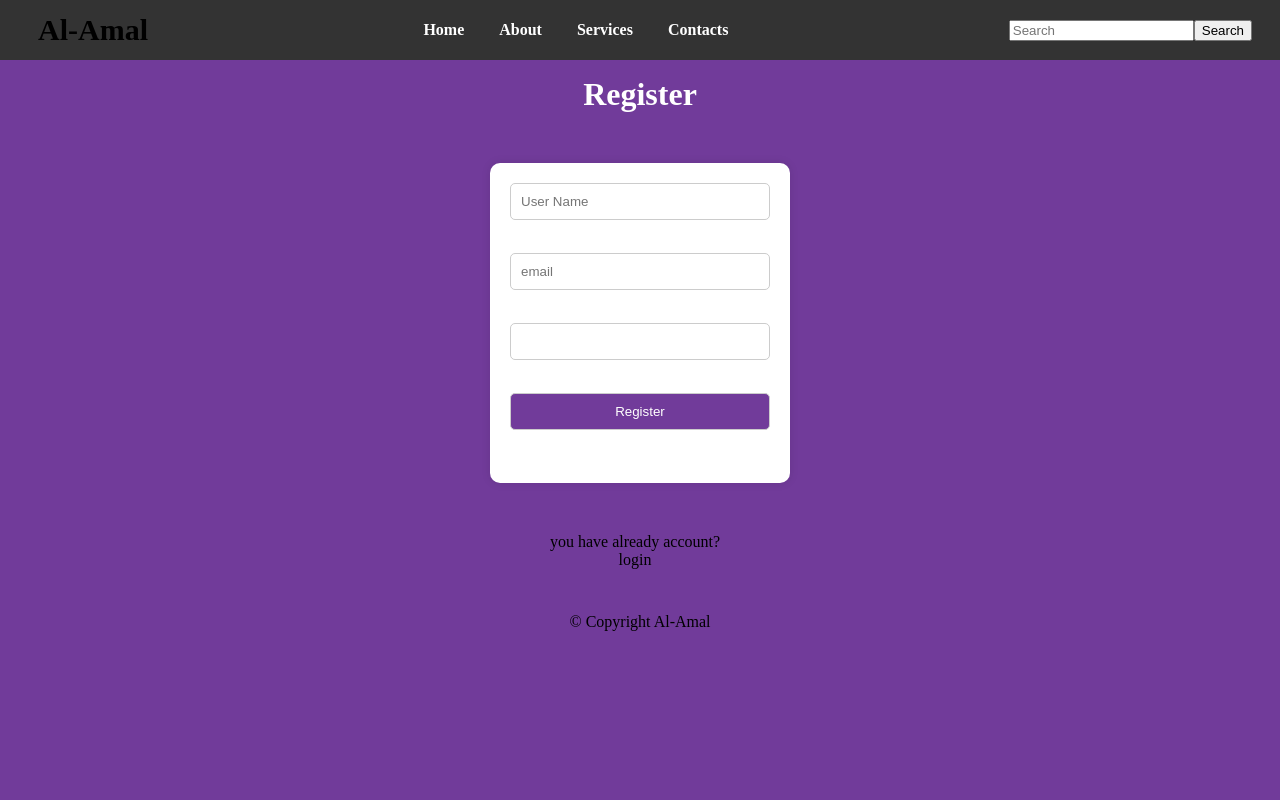
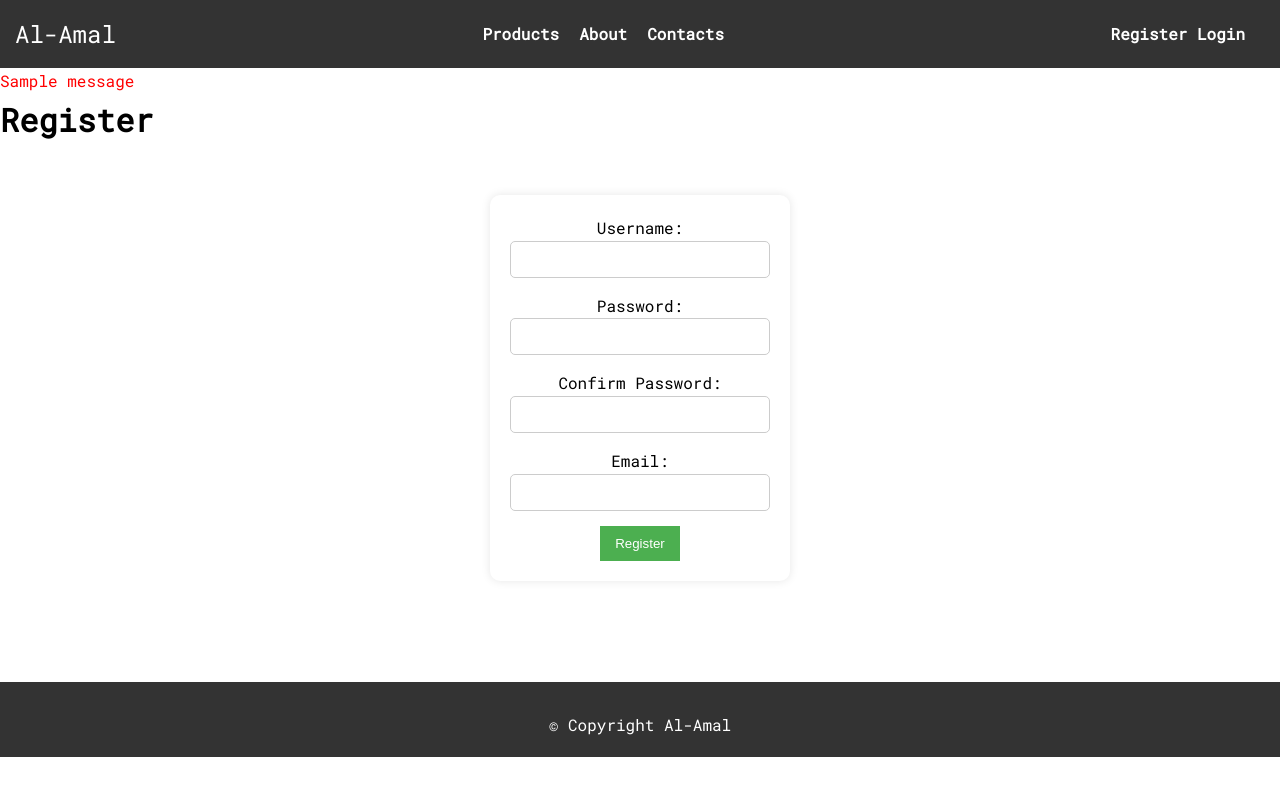
Before and after one commit to AymenRaji/Final_project_01, a Flask app: page /register in a window 1280 px wide. Run offline with Flask 3, Linux system fonts and the light colour scheme; one stand-in notice (Sample message) is shown; some libraries are stand-ins or nearby versions.

Commit message:
styleying part-1

```diff
--- a/app.py
+++ b/app.py
@@ -1,6 +1,7 @@
 # importing
 import flask
 from flask import render_template, request, url_for, flash, redirect, get_flashed_messages, session
+import re
 from flask import jsonify
 from flask_mysqldb import MySQL
 import json
@@ -25,23 +26,73 @@
 # Database pathe
 file_path = "static/database.json"
 
+from flask import flash
 
 class UserRegistration:
     # User class properties
-    def __init__(self, username, password, email):
+   from flask import flash
+
+class UserRegistration:
+    # User class properties
+    def __init__(self, username, password, confirm_password, email):
         self.username = username
         self.password = password
+        self.confirm_password = confirm_password
         self.email = email
-    # User class method,
+
+    # User class method
     def register_user(self):
+        # Validate username uniqueness
+        if not self.is_username_unique():
+            flash("Username already exists. Please choose a different username.", "error")
+            redirect(url_for("register"))
+
+
+
+        # Validate email uniqueness and format
+        if not self.is_email_valid():
+            flash("Invalid email format or email already exists. Please provide a valid and unique email.", "error")
+            redirect(url_for("register"))
+
+
+        # Validate password confirmation
+        if not self.is_password_confirmed():
+            flash("Passwords do not match. Please make sure your passwords match.", "error")
+            redirect(url_for("register"))
+
+        # If all validations pass, proceed with registration
         cur = mysql.connection.cursor()
         date = datetime.now()
-        # Using the $s as aplace holder becasue of the qoutes can make incorect selecting, so I can add the new user in the mysqldb in the users table
-        cur.execute("insert into users (username, password, email, date) values (%s, %s, %s, %s)",
+        # Using %s as a placeholder to prevent SQL injection
+        cur.execute("INSERT INTO users (username, password, email, date) VALUES (%s, %s, %s, %s)",
                     (self.username, self.password, self.email, date))
         mysql.connection.commit()
         cur.close()
-        print("Registration successful")
+        flash("Registration successful!", "success")
+        redirect(url_for("login"))
+    def is_username_unique(self):
+        # Check if the username is unique in the database
+        cur = mysql.connection.cursor()
+        cur.execute("SELECT * FROM users WHERE username = %s", (self.username,))
+        result = cur.fetchone()
+        cur.close()
+        return result is None
+
+    def is_email_valid(self):
+        # Validate email format and uniqueness
+        if not re.match(r"[^@]+@[^@]+\.[^@]+", self.email):
+            return False
+
+        cur = mysql.connection.cursor()
+        cur.execute("SELECT * FROM users WHERE email = %s", (self.email,))
+        result = cur.fetchone()
+        cur.close()
+        return result is None
+
+    def is_password_confirmed(self):
+        # Check if the password matches the confirmed password
+        return self.password == self.confirm_password
+
 
 
 class UserLogin:
@@ -58,8 +109,10 @@
             session['username'] = user[0]
             return redirect(url_for('home'))
         else:
-            flash("Invalid username or password")
-            return redirect(url_for('login'))
+            print("Flash message set")
+            flash("Invalid username or password", "error")
+        return render_template_page("template/loging/page")
+
 
 
 # using JSON file for importing and adding products
@@ -118,13 +171,18 @@
 
 @app.route("/register", methods=["GET", "POST"])
 def register():
+
     if request.method == "POST":
         username = request.form["username"]
         password = request.form["password"]
+        confirm_password = request.form["confirm_password"]
         email = request.form["email"]
-        new_user = UserRegistration(username, password, email)
-        new_user.register_user()
-        return redirect(url_for("login"))
+        new_user = UserRegistration(username, password, confirm_password, email)
+
+        if new_user.register_user():
+            redirect(url_for("login"))
+
+
     return render_template_page("template/register/page")
 
 
--- a/static/JS/producScript.js
+++ b/static/JS/producScript.js
@@ -118,9 +118,9 @@
                 ${item.price}
             </div>
             <div class="quanitity">
-                <ion-icon name="caret-back-outline"></ion-icon>
+                <ion-icon name="caret-back-outline" size="small"></ion-icon>
                 <span>${item.inCart}</span>
-                <ion-icon name="caret-forward-outline"></ion-icon>
+                <ion-icon name="caret-forward-outline" size="small"></ion-icon>
             </div>
             <div class="total">
             ${item.inCart * item.price}
--- a/static/css/style.css
+++ b/static/css/style.css
@@ -1,17 +1,111 @@
-body{
-    font-family: "Montserrat-bold";
-    text-align: center;
-    /* margin: 0px; */
-    margin-top:  0px;
-    background-color: #713b9a;
-    list-style: none;
-    color: #fff;
-  }
 
-ul{
-    list-style: none;
+body, h1, h2, h3, p, ul, li {
+  margin: 0;
+  padding: 0;
 }
 
+body {
+  font-family: 'Roboto Mono', monospace;
+  line-height: 1.6;
+}
+
+header {
+  background-color: #333;
+  color: #fff;
+  padding: 15px;
+  display: flex;
+  justify-content: space-between;
+  align-items: center;
+}
+
+.logo a {
+  color: #fff;
+  text-decoration: none;
+  font-size: 1.5em;
+}
+
+nav ul {
+  list-style-type: none;
+  display: flex;
+}
+
+nav ul li {
+  margin-right: 20px;
+}
+
+nav a {
+  color: #fff;
+  text-decoration: none;
+  font-weight: bold;
+  font-size: 1em;
+}
+
+.form-iline {
+  display: flex;
+  margin-top: 10px;
+}
+
+.form-iline input {
+  flex: 1;
+  padding: 8px;
+  border: 1px solid #ccc;
+}
+
+.form-iline button {
+  padding: 8px 15px;
+  border: none;
+  background-color: #28a745;
+  color: #fff;
+  cursor: pointer;
+}
+
+#home-banner {
+  background-color: #f8f9fa;
+  padding: 40px 0;
+}
+
+#banner {
+  max-width: 1200px;
+  margin: 0 auto;
+  text-align: center;
+}
+
+.grid-container {
+  display: grid;
+  grid-template-columns: repeat(2, 1fr);
+  gap: 20px;
+  align-items: center;
+}
+
+.grid-item img {
+  max-width: 100%;
+  height: auto;
+}
+
+.grid-item h1 {
+  font-size: 2.5em;
+  margin-bottom: 20px;
+}
+
+#white-area {
+  background-color: #fff;
+  padding: 40px 20px;
+}
+
+footer {
+  background-color: #333;
+  color: #fff;
+  padding: 20px 0;
+  text-align: center;
+}
+
+footer a {
+  color: #fff;
+}
+
+/* Add more styles as needed for your specific content */
+
+/*
   h1,h2,h3,h4,h5,h6 {
     font-family: "Montserrat-bold";
 
@@ -24,8 +118,8 @@
     text-decoration: none;
     padding: 20px 10px;
     margin-top: auto;
-  }
-  header{
+  } */
+  /* header{
     background-color: #333;
     color: #fff;
     padding: 10px 30px;
@@ -78,14 +172,8 @@
   nav button{
     cursor: pointer;
   }
+   */
 
-  #products{
-
-    justify-items: left;
-
-
-
-  }
   .col {
     display: inline-block;
     margin: 80px 30px 30px 50px;
@@ -93,14 +181,14 @@
     height: 300px;
   }
   .col h4, p, a{
-    color: black;
+    color: #fff;
   }
   #home-banner{
     height: 500px;
     width: 100%;
     text-align: center;
     background-color: #444549;
-
+    color: #fff;
     margin-top: 70px;
 
   }
@@ -110,7 +198,7 @@
 
   }
 
-  .register-button{
+  /* .register-button{
     background-color: white;
     border: none;
     color: #333;
@@ -136,7 +224,7 @@
     border-radius: 50px;
     justify-content: space-between;
     margin: 10px;
-  }
+  } */
   .banner-h1{
     display: inline-block;
   }
@@ -225,6 +313,146 @@
   margin-top: 150px;
 }
 
+/* Style products page  */
+.product-list{
+  display: flex;
+  flex-wrap: wrap;
+  justify-content: space-around;
+}
+
+.product-card {
+  box-shadow: 0 4px 8ox 0 rgb(0, 0, 2);
+  color: #fff;
+  width: calc(20% - 20px);
+  border: 1px solid #ddd;
+  margin-bottom: 20px;
+  padding: 10px;
+  text-align: center;
+  box-sizing: border-box;
+  display: inline-block;
+  vertical-align: top;
+
+}
+.product-card p {
+  max-height: 80px;
+  overflow: hidden;
+  text-overflow: ellipsis;
+}
+.product-card h3{
+  max-width: none;
+  max-height: min-content;
+  text-overflow: ellipsis;
+  font-size: 16px;
+}
+.product-card img{
+width: 150px;
+height: 200px;
+
+}
+
+button {
+  background-color: #4caf50;
+  color: #fff;
+  padding: 10px 15px;
+  border: none;
+  cursor: pointer;
+}
+
+
+/* Styleing Cart */
+
+
+.products-container{
+  max-width: 650px;
+  justify-content: space-around;
+  margin: 0 auto;
+  margin-top: 50px;
+
+  color: black;
+}
+.products-container ion-icon{
+  font-size: 25px;
+  color: #000;
+  margin-left: 10px;
+  margin-right: 10px;
+  cursor: pointer;
+
+}
+.product-header{
+  width: 100%;
+  max-width: 650px;
+  display: flex;
+  justify-content: flex-start;
+  border-bottom: 4px solid lightgray;
+  margin: 0 auto;
+  color: #000;
+}
+.product-title{
+  width: 45%;
+  color: #000;
+}
+.price {
+  width: 15%;
+  display: flex;
+  align-items: center;
+  color: #000;
+  font-size: 12px;
+}
+
+.total{
+  width: 10%;
+  display: flex;
+  align-items: center;
+  font-size: 12px;
+}
+.quantity{
+  width: 30%;
+  display: flex;
+  align-items: center;
+  font-size: 12px;
+}
+.qu-span{
+  font-size: 8px;
+}
+.product-row{
+display: flex;
+justify-content: space-between;
+border-bottom: 1px solid lightgray;
+}
+.product{
+  font-size: 12px;
+  width: 45%;
+  display: flex;
+  /* justify-content: space-around; */
+  align-items: center;
+  padding: 10px 0;
+  border-bottom: 1px solid lightgray;
+}
+.product img{
+  width: 75px;
+  height: 90px;
+
+}
+.product span{
+  padding-left: 2px;
+  font-size: 12px;
+}
+.basketTotalContainer{
+  margin-top: 50px;
+  display: flex;
+  justify-content: flex-end;
+  width: 100%;
+  padding: 10px 0;
+
+}
+
+.basketTotalTitle{
+  width: 30%;
+
+}
+.basketTotal{
+  width: 10%;
+}
 
 /* Log in page style */
 
@@ -239,6 +467,9 @@
   box-shadow: 0px 0px 10px rgba(0, 0, 0, 0.1);
 }
 
+.flash-messages{
+  color: red;
+}
 #login form {
   display: flex;
   flex-direction: column;
--- a/templates/template/register/page.html
+++ b/templates/template/register/page.html
@@ -5,37 +5,45 @@
     <meta name="viewport" content="width=device-width, initial-scale=1.0">
     <title>Register</title>
     <link rel="stylesheet" href="{{url_for('static', filename='css/style.css')}}">
-
+    <link rel="preconnect" href="https://fonts.googleapis.com">
+<link rel="preconnect" href="https://fonts.gstatic.com" crossorigin>
+<link href="https://fonts.googleapis.com/css2?family=Roboto+Mono&display=swap" rel="stylesheet">
 </head>
 <body>
 
   <header>
-
     <div class="logo"><a href="/">Al-Amal</a></div>
     <nav>
         <ul>
-                <li><a href="#">Home</a></li>
+            <li><a href="/products">Products</a></li>
             <li><a href="#">About</a></li>
-                <li><a href="#">Services</a></li>
             <li><a href="#">Contacts</a></li>
-
         </ul>
     </nav>
-                  <form class="form-iline sticky-top search">
-                      <input class="form-control ml-em-" type="search" placeholder="Search" aria-label="Serach">
-                      <button class="btn btn-outline-success " type="submit" style=float:right;>Search</button>
-                  </form>
+   <nav>
+    <ul>
+        <li class="user-menu">
+            {% if 'username' in session %}
+            <li class="cart">
+                <a href="/Shoppin_Cart">
+                Cart <ion-icon name="cart-outline"></ion-icon><span>0</span></a>
+                </li>
 
+                <a href="/logout">Logout</a>
+            {% else %}
+                <!-- <ion-icon name="person-circle-outline"></ion-icon> -->
+                <a href="/register">Register</a>
+                <a href="/login">Login</a>
+            {% endif %}
+        </li>
+    </ul>
    </nav>
-
-
-
 </header>
-      {% with messages = get_flashed_messages() %}
+    {% with messages = get_flashed_messages(with_categories=true) %}
     {% if messages %}
-          <ul class="flashes">
-              {% for message in messages %}
-                  <li>{{ messag }}</li>
+        <ul class="flash-messages">
+            {% for category, message in messages %}
+                <li class="{{ category }}">{{ message }}</li>
             {% endfor %}
         </ul>
     {% endif %}
@@ -44,11 +52,16 @@
     <H1>Register</H1>
 
     <div id="register">
-    <form action="{{url_for('register')}}" method="post">
-        <input type="text" placeholder="User Name" name="username" required><br>
-        <input type="text" placeholder="email" name="email" required><br>
-        <input type="password" name="password" required><br>
-        <input type="submit" value="Register"><br>
+      <form method="post" action="{{ url_for('register') }}">
+        <label for="username">Username:</label>
+        <input type="text" id="username" name="username" required>
+        <label for="password">Password:</label>
+        <input type="password" id="password" name="password" required>
+        <label for="confirm_password">Confirm Password:</label>
+        <input type="password" id="confirm_password" name="confirm_password" required>
+        <label for="email">Email:</label>
+        <input type="email" id="email" name="email" required>
+        <button type="submit">Register</button>
     </form>
   </div>
     <p>you have already account? <a href="{{url_for('login')}}"> <br>login</a></p>
```
Also changed, not shown: templates/template/cart/page.html (+37 -30 lines), templates/template/home/index.html (+12 -16 lines), templates/template/loging/page.html (+31 -18 lines), templates/template/product/page.html (+25 -13 lines). Lines whose indentation alone changed are shown as unchanged.
